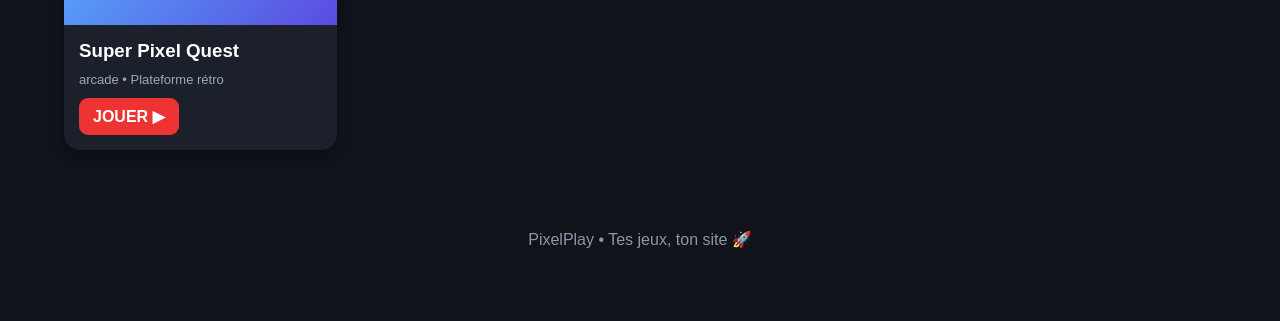
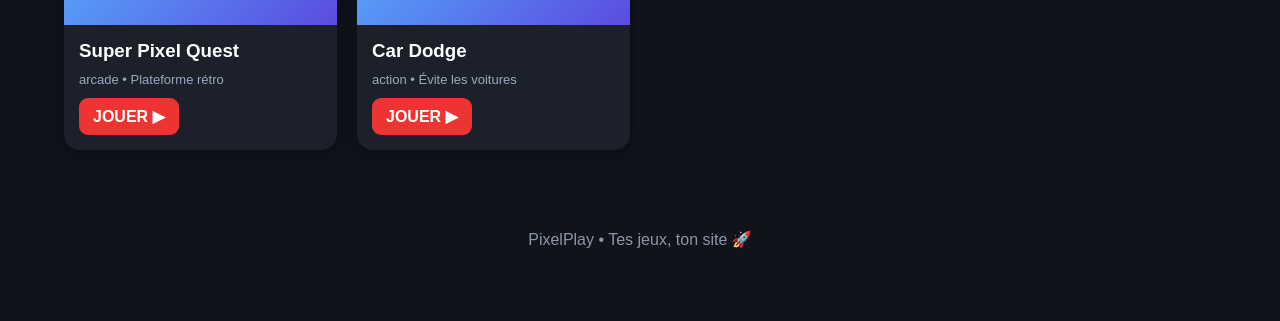
Before and after one commit to lodie82/pixelplay, a plain HTML site: page index.html in a window 1280 px wide. Shown: the part 479-800 px from the top of the page. Drawn offline with Linux system fonts and the light colour scheme.

Commit message:
Add new game 'Car Dodge' to the games list

```diff
--- a/index.html
+++ b/index.html
@@ -4,7 +4,22 @@
 <div class="searchbox"><input class="search" id="search" placeholder="🔎 Rechercher un jeu..." oninput="render()"></div>
 <main class="grid" id="games"></main><footer>PixelPlay • Tes jeux, ton site 🚀</footer>
 <script>
-const games=[{name:'Super Pixel Quest',cat:'arcade',emoji:'⭐',url:'jeux/super-pixel-quest/',desc:'Plateforme rétro'}];
+const games=[
+  {
+    name:'Super Pixel Quest',
+    cat:'arcade',
+    emoji:'⭐',
+    url:'jeux/super-pixel-quest/',
+    desc:'Plateforme rétro'
+  },
+  {
+    name:'Car Dodge',
+    cat:'action',
+    emoji:'🚗',
+    url:'jeux/car-dodge/',
+    desc:'Évite les voitures'
+  }
+];
 let current='all';
 function filter(x){current=x;render()}
 function render(){let q=document.getElementById('search').value.toLowerCase();let list=games.filter(g=>(current==='all'||g.cat===current)&&g.name.toLowerCase().includes(q));document.getElementById('games').innerHTML=list.map(g=>`<article class="card"><div class="thumb">${g.emoji}</div><div><h3>${g.name}</h3><span class="tag">${g.cat} • ${g.desc}</span><br><a class="play" href="${g.url}">JOUER ▶</a></div></article>`).join('')||'<p>Aucun jeu trouvé.</p>'}
```
